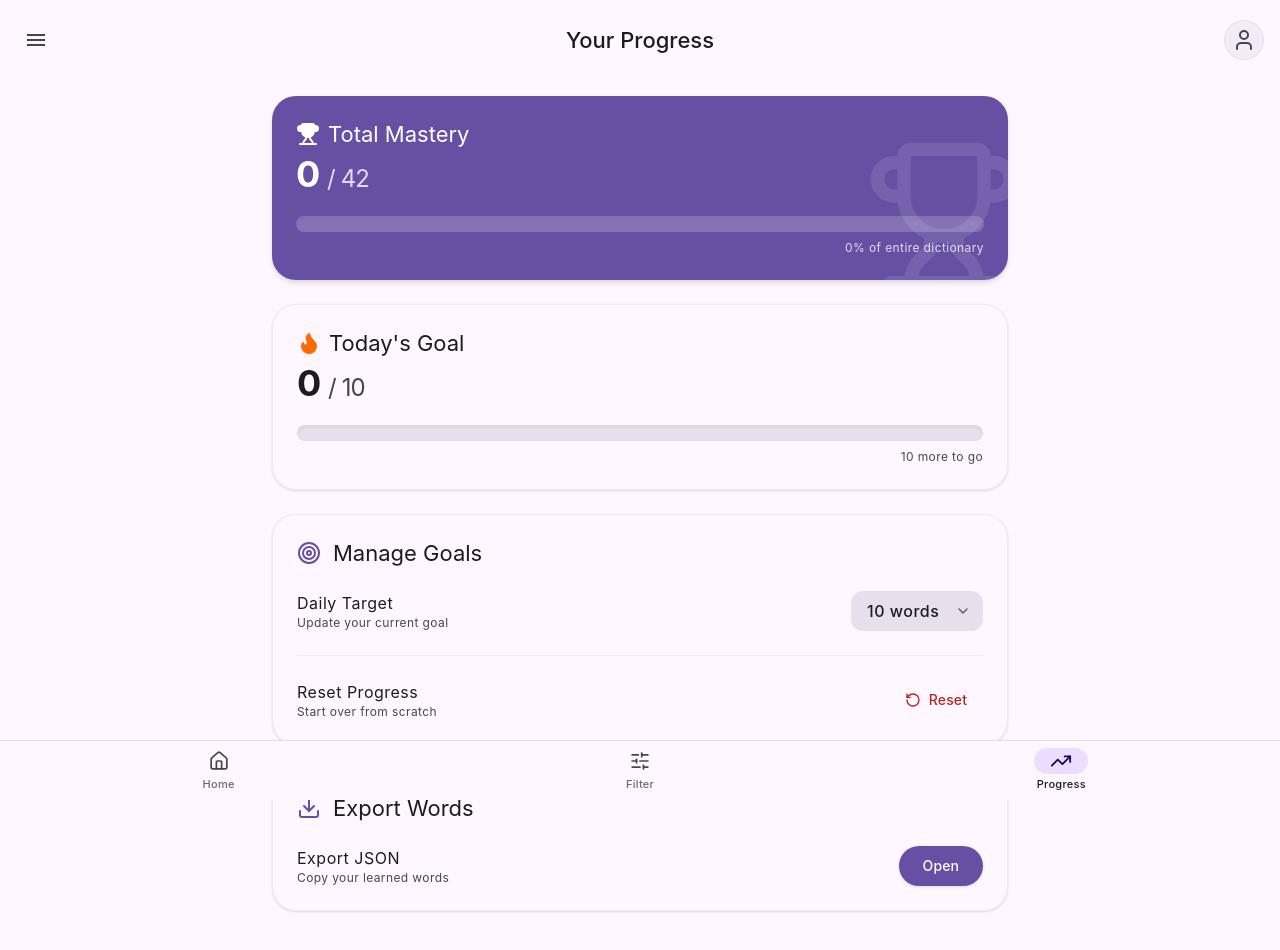
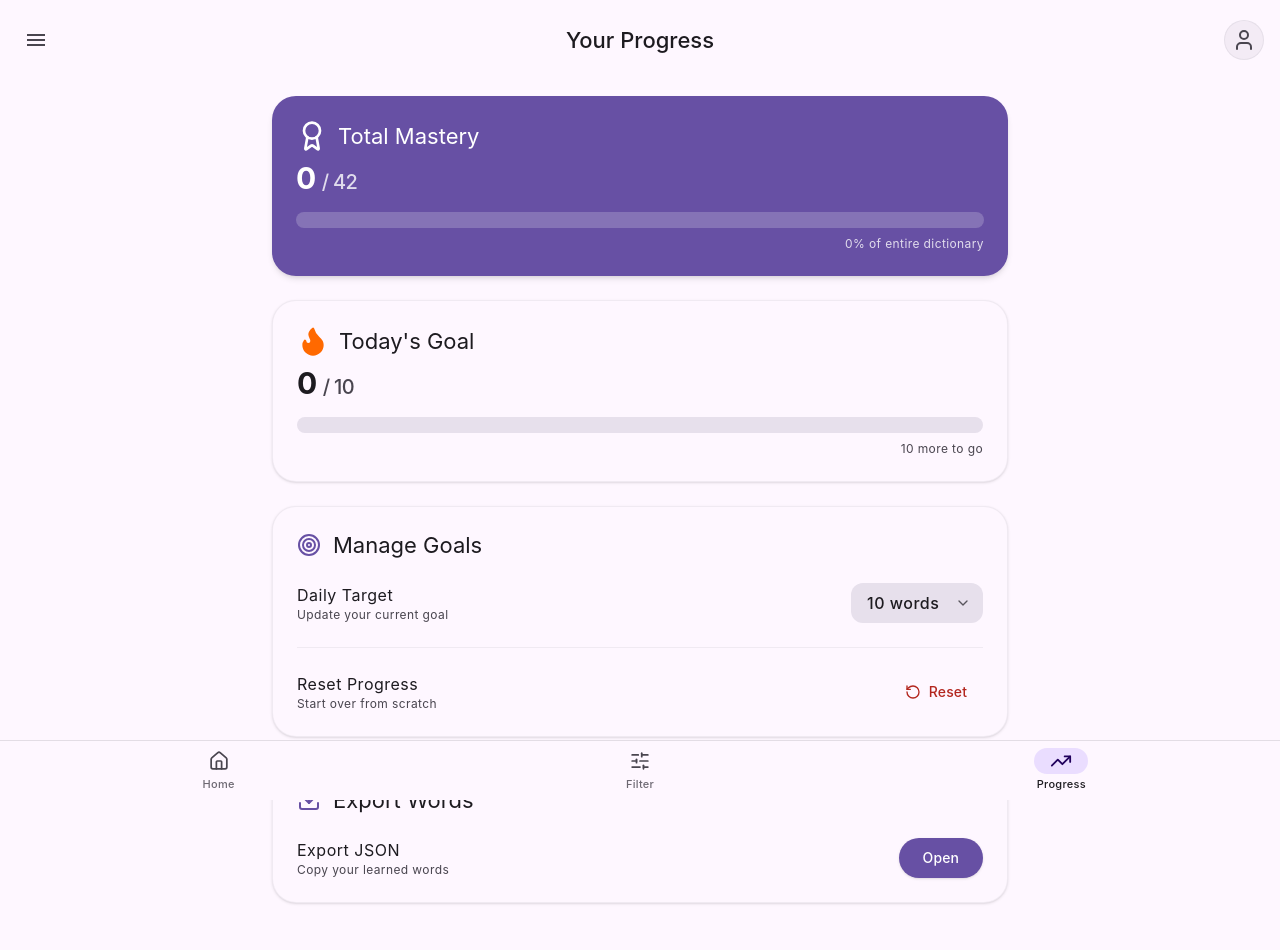
Before and after one commit to shafiullahcrazyman/Vocabify, a React (Vite) app: page /#/progress in a window 1280 px wide. Shown: the top 950 px of the page. Built offline with nearby package versions, Linux system fonts and the light colour scheme.

Commit message:
Add files via upload

```diff
--- a/src/screens/Progress.tsx
+++ b/src/screens/Progress.tsx
@@ -1,7 +1,7 @@
 import React, { useState, useMemo } from 'react';
 import { motion } from 'motion/react';
 import { useAppContext } from '../context/AppContext';
-import { Target, RotateCcw, Trophy, Copy, Check, Download, X, Flame, Sparkles, ChevronDown } from 'lucide-react';
+import { Target, RotateCcw, Award, Copy, Check, Download, X, Flame, Sparkles, ChevronDown } from 'lucide-react';
 import { triggerHaptic } from '../utils/haptics';
 import { TopAppBar } from '../components/TopAppBar';
 
@@ -57,22 +57,21 @@ export const Progress: React.FC = () => {
       >
         <div className="px-4 space-y-6">
 
-          {/* Overview Card (Unified Layout) */}
-          <section className="bg-primary text-on-primary rounded-3xl p-6 shadow-md relative overflow-hidden">
-            <div className="relative z-10">
-              <div className="flex justify-between items-start mb-5">
+          {/* Overview Card (Unified Layout & Flat 2D Bar) */}
+          <section className="bg-primary text-on-primary rounded-3xl p-6 shadow-md">
+            <div className="flex justify-between items-start mb-4">
               <div>
-                  <div className="flex items-center gap-2 mb-1">
-                    <Trophy className="w-6 h-6 fill-current text-on-primary" />
+                <div className="flex items-center gap-2.5 mb-1">
+                  <Award className="w-8 h-8" />
                   <h2 className="m3-title-large text-on-primary">Total Mastery</h2>
                 </div>
-                  <p className="m3-display-small font-bold tracking-tight mt-1">
-                    {learnedWords} <span className="text-2xl font-normal opacity-80">/ {totalWords}</span>
+                <p className="text-3xl font-bold tracking-tight mt-2">
+                  {learnedWords} <span className="text-xl font-medium opacity-80">/ {totalWords}</span>
                 </p>
               </div>
             </div>
 
-              <div className="w-full bg-on-primary/20 rounded-full h-4 mb-2 overflow-hidden shadow-inner">
+            <div className="w-full bg-on-primary/20 rounded-full h-4 mb-2 overflow-hidden">
               <motion.div
                 initial={{ width: 0 }}
                 animate={{ width: `${percentage}%` }}
@@ -81,20 +80,18 @@ export const Progress: React.FC = () => {
               />
             </div>
             <p className="m3-body-small opacity-80 text-right">{percentage}% of entire dictionary</p>
-            </div>
-            <Trophy className="absolute -right-4 -bottom-4 w-40 h-40 opacity-10" />
           </section>
 
-          {/* Today's Goal Card (Unified Layout) */}
-          <section className="bg-surface rounded-3xl p-6 shadow-sm border border-outline/10 relative overflow-hidden">
-            <div className="flex justify-between items-start mb-5">
+          {/* Today's Goal Card (Unified Layout & Flat 2D Bar) */}
+          <section className="bg-surface rounded-3xl p-6 shadow-sm border border-outline/10">
+            <div className="flex justify-between items-start mb-4">
               <div>
-                <div className="flex items-center gap-2 mb-1">
-                  <Flame className="w-6 h-6 text-orange-500 fill-orange-500" />
+                <div className="flex items-center gap-2.5 mb-1">
+                  <Flame className="w-8 h-8 text-orange-500 fill-orange-500" />
                   <h2 className="m3-title-large text-on-surface">Today's Goal</h2>
                 </div>
-                <p className="m3-display-small font-bold text-on-surface tracking-tight mt-1">
-                  {wordsLearnedToday} <span className="text-2xl font-normal text-on-surface-variant">/ {settings.dailyGoal}</span>
+                <p className="text-3xl font-bold text-on-surface tracking-tight mt-2">
+                  {wordsLearnedToday} <span className="text-xl font-medium text-on-surface-variant">/ {settings.dailyGoal}</span>
                 </p>
               </div>
               {isGoalReached && (
@@ -109,7 +106,7 @@ export const Progress: React.FC = () => {
               )}
             </div>
 
-            <div className="w-full bg-surface-variant rounded-full h-4 mb-2 overflow-hidden shadow-inner">
+            <div className="w-full bg-surface-variant rounded-full h-4 mb-2 overflow-hidden">
               <motion.div
                 initial={{ width: 0 }}
                 animate={{ width: `${dailyPercentage}%` }}
```
Lines whose indentation alone changed are shown as unchanged.
